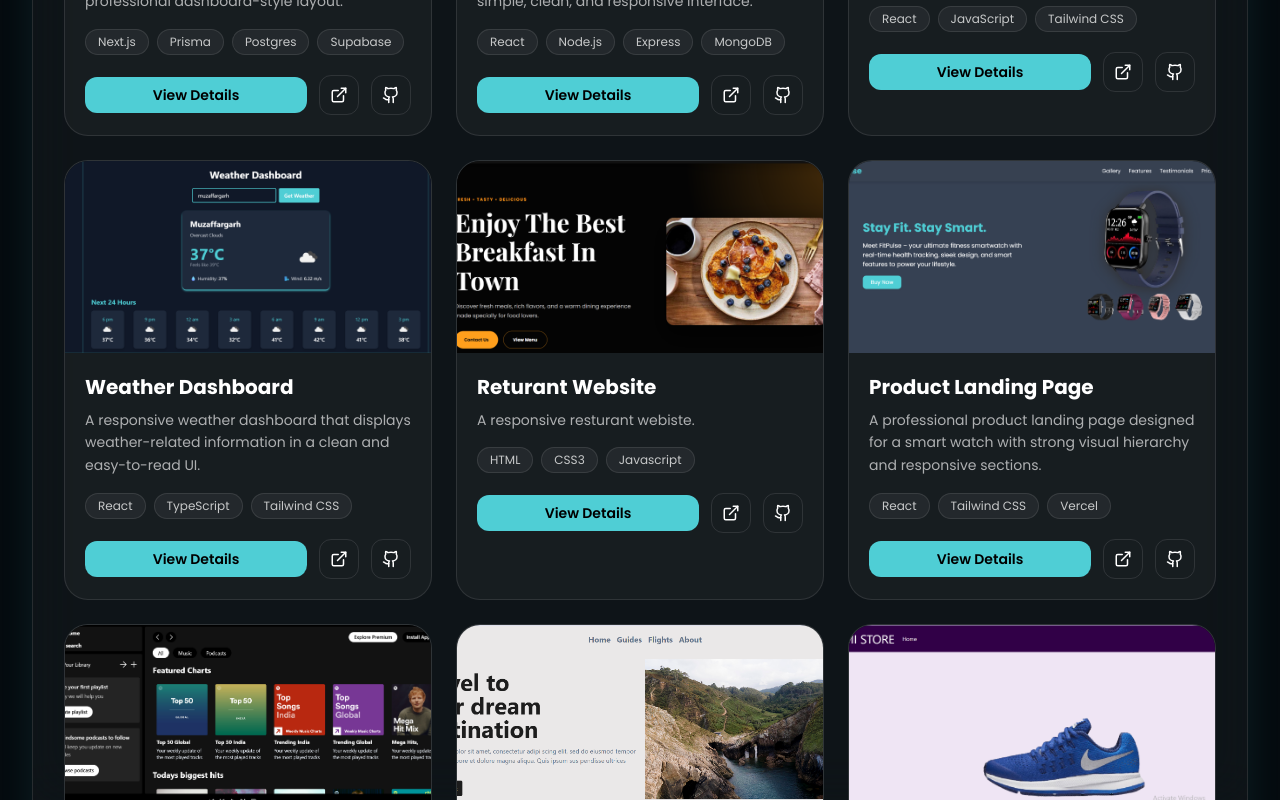
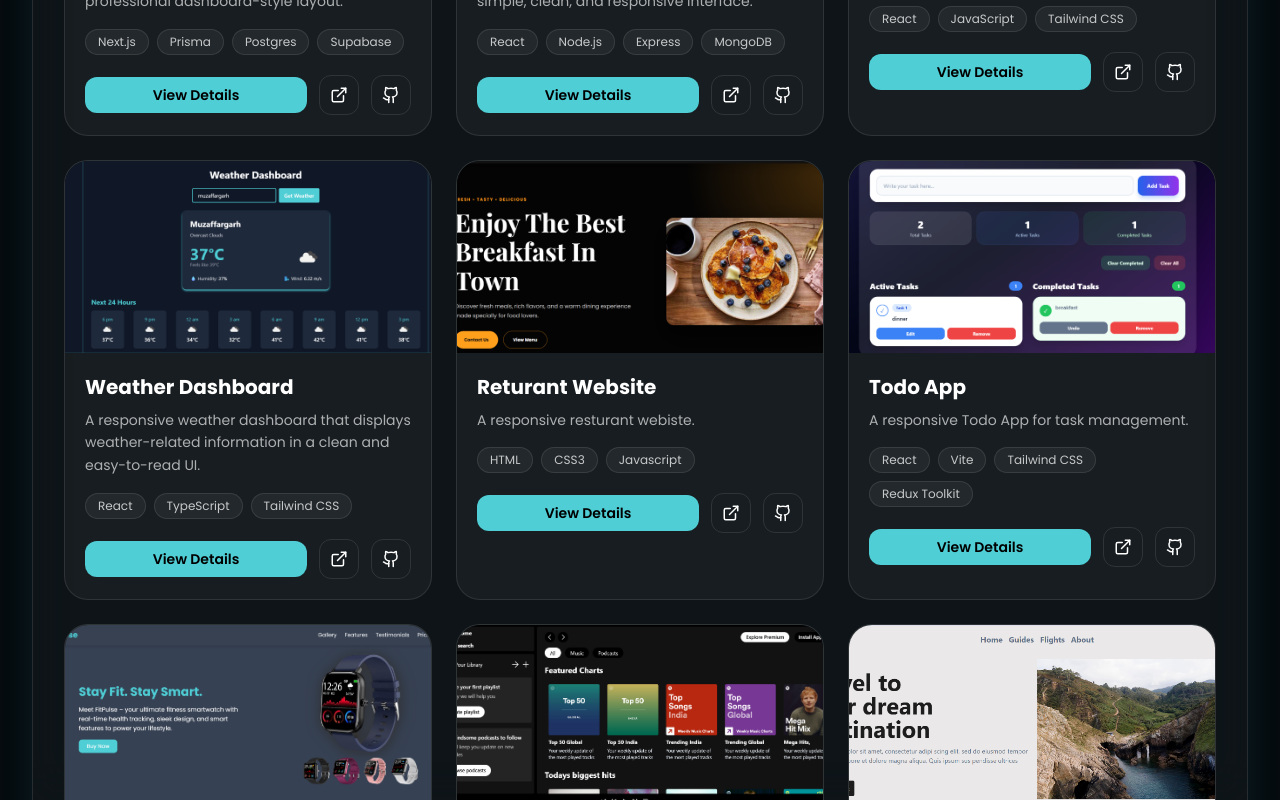
Before and after one commit to Rohama-Majeed7/porfolio, a Next.js app: page /projects in a window 1280 px wide. Shown: the part 1256-2056 px from the top of the page. Built offline with nearby package versions, Linux system fonts and the light colour scheme.

Commit message:
todo app project added

```diff
--- a/src/project.ts
+++ b/src/project.ts
@@ -21,6 +21,7 @@ import Prac2 from "@/projects/prac2.png"
 import Prac5 from "@/projects/prac5.png"
 import Prac6 from "@/projects/prac6.png"
 import Prac17Img from "@/projects/resturant-website.png"
+import Prac18Img from "@/projects/todo-app.png"
 import type { StaticImageData } from "next/image";
 
 export type ProjectType = "frontend" | "fullstack" | "client" | "practice";
@@ -167,6 +168,22 @@ const projects: Project[] = [
     techStack: ["HTML", "CSS3", "Javascript"],
     features: [
       "Resturant Website layout",
+      "Responsive cards",
+      "Clean data presentation",
+      "Modern UI styling",
+    ],
+  },
+   {
+    title: "Todo App",
+    proImg: Prac18Img,
+    link: "https://todo-puce-iota-65.vercel.app/",
+    gitHub: "https://github.com/Rohama-Majeed7",
+    linkedIn: "https://www.linkedin.com/in/rohama-majeed-213124282",
+    desc: "A responsive Todo App for task management.",
+    projectType: "frontend",
+    techStack: ["React", "Vite", "Tailwind CSS", "Redux Toolkit"],
+    features: [
+      "Todo App layout",
       "Responsive cards",
       "Clean data presentation",
       "Modern UI styling",
```
Also changed, not shown: src/projects/todo-app.png (added).
